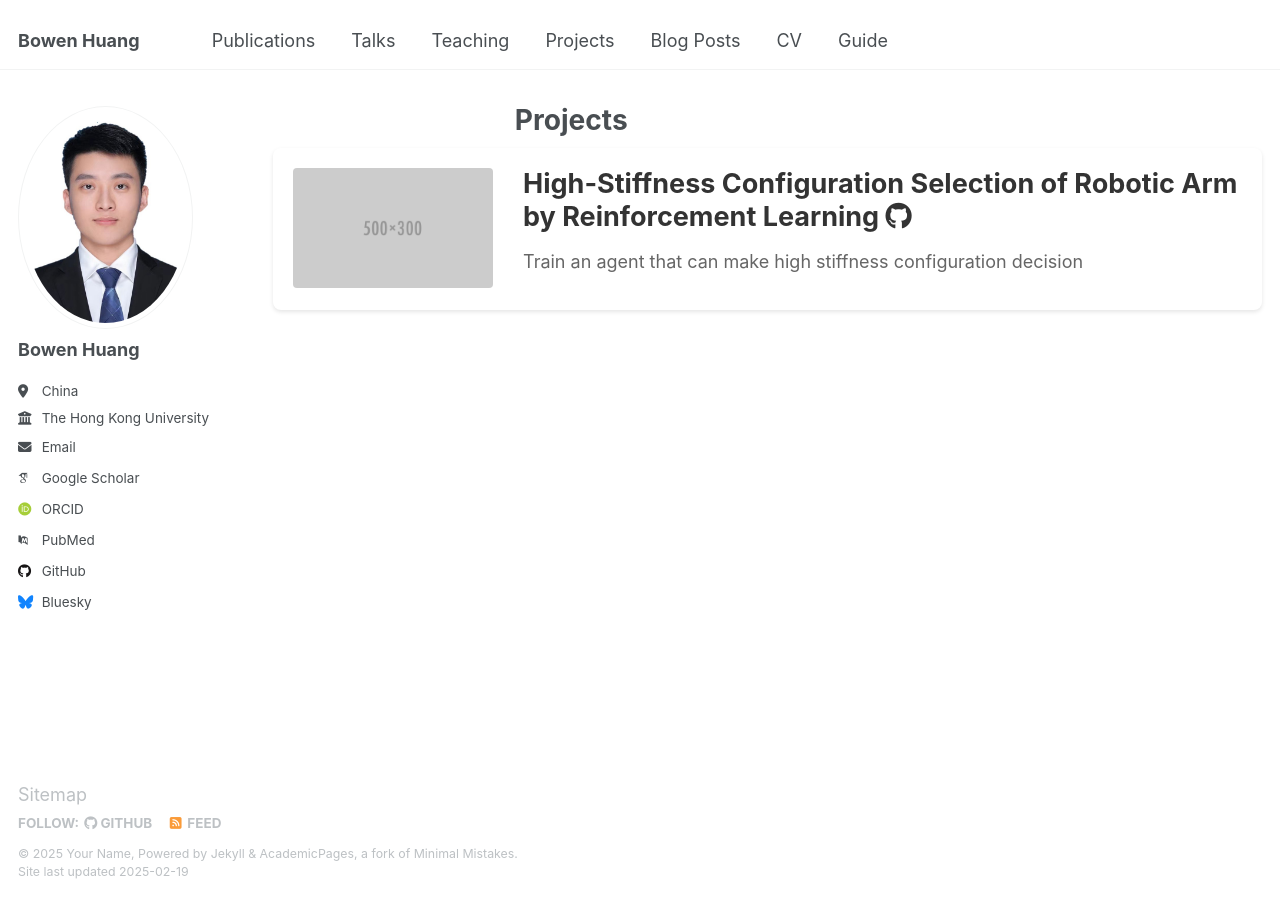
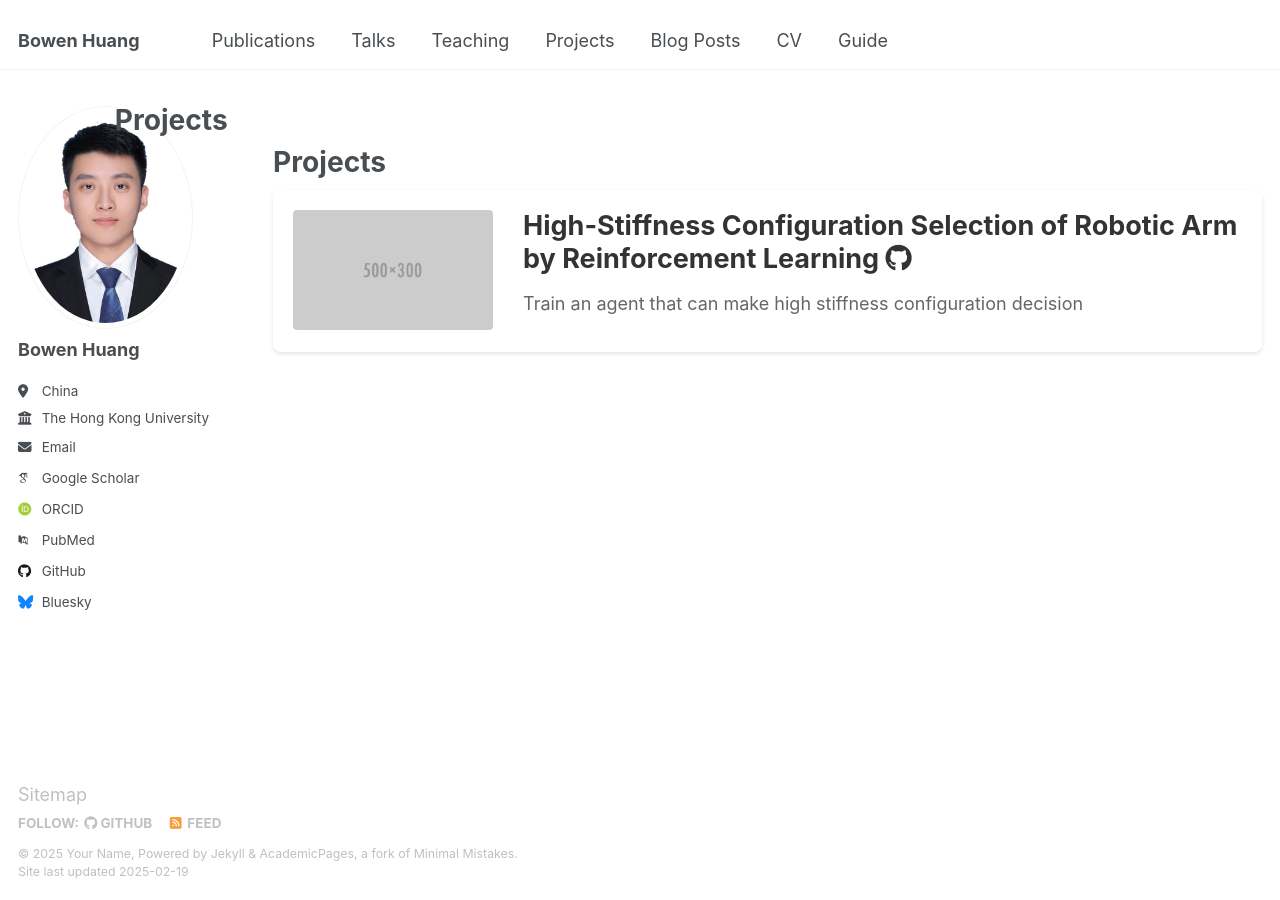
Before and after one commit to WangSuhan/WangSuhan.github.io, a Jekyll site: the page built from _pages/projects.html, in a window 1280 px wide. Built offline with Jekyll 4.4.1, drawn with Linux system fonts in a browser that asks for light colours; some web fonts are replaced.

Commit message:
Update projects.html

```diff
--- a/_pages/projects.html
+++ b/_pages/projects.html
@@ -6,6 +6,7 @@ author_profile: true
 ---
 
 <div class="archive">
+  <h1 class="page__title" style="margin-left: -400px;">Projects</h1>
   {% for post in site.projects %}
     <div class="project-item" style="margin-bottom: 2em; margin-left: -400px;">
       <div class="project-container">
@@ -45,9 +46,14 @@ author_profile: true
   margin: 0 auto !important;
 }
 
+.page__title {
+  position: relative !important;
+  margin-left: -400px !important;  /* 添加标题左移 */
+}
+
 .project-item {
   position: relative !important;
-  margin-left: -400px !important;  /* 改为-400px */
+  margin-left: -400px !important;
 }
 
 .project-container {
@@ -105,6 +111,7 @@ author_profile: true
 }
 
 @media screen and (max-width: 768px) {
+  .page__title,
   .project-item {
     margin-left: 0 !important;  /* 移动端取消左移 */
     padding: 0 20px !important;
```
